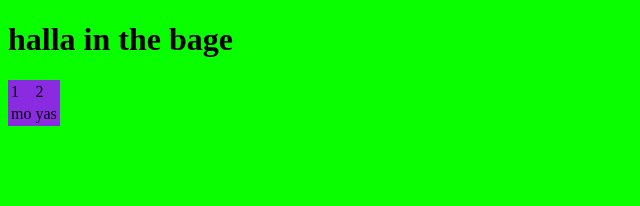
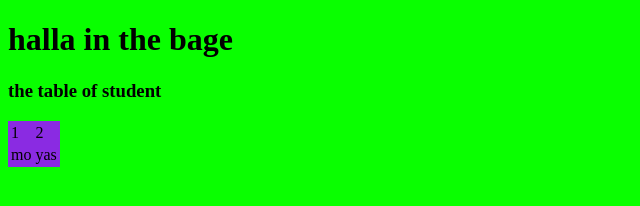
Before and after one commit to mohamedAbdallahShahat/my_project1, a plain HTML site: page index.html in a window 1280 px wide. Shown: the whole page, without its empty margins (0-640 px from the left). Drawn offline with Linux system fonts and the light colour scheme.

Commit message:
the index label in the table

```diff
--- a/index.html
+++ b/index.html
@@ -9,16 +9,19 @@
 <body>
     <h1> halla in the bage </h1>
     <script src="app.js"></script>
+    <h3> the table of student</h3>
     <table>
         <tr>
             <td> 1</td>
             <td> 2</td>
         </tr>
         <tr>
+
             <td> mo </td>
             <td> yas</td>
 
         </tr>
     </table>
+
 </body>
 </html>
```
